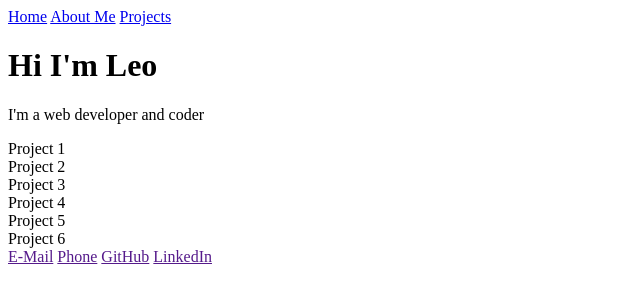
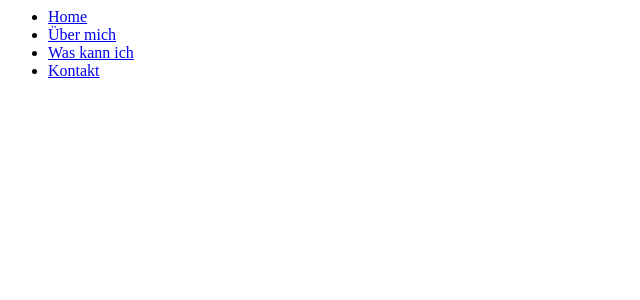
Before and after one commit to FragLeo/LeosWebsite, a plain HTML site: page index.html in a window 1280 px wide. Shown: the whole page, without its empty margins (0-640 px from the left). Drawn offline with Linux system fonts and the light colour scheme.

Commit message:
Update index.html

```diff
--- a/index.html
+++ b/index.html
@@ -1,40 +1,21 @@
-<!DOCTYPE html>
-<html lang="en">
+<!DOCTYPE html lang="de">
+<html>
 <head>
-  <title>Leo's Website</title>
-  <link rel="stylesheet" type="text/css" href="styles/styles.css"/>
+    <title>Leo Forster</title>
+    <link rel="stylesheet" href="styles.css">
 </head>
 <body>
-  <main>
-    <div id="nav">
-        <a class="nav-link" href="#nav">Home</a>
-        <a class="nav-link" href="#intro">About Me</a>
-        <a class="nav-link" href="#projects">Projects</a>
-      <div id="langselect">
-        <a class="lang-select" href="#german"></a>
-        <a class="lang-select" href="#english"></a>
-      </div>
+    <div class="nav">
+        <ul class="nav-list">
+            <li><a href="#intro">Home</a></li>
+            <li><a href="#uebermich">Über mich</a></li>
+            <li><a href="#meinefaehigkeiten">Was kann ich</a></li>
+            <li><a href="#kontakt">Kontakt</a></li>
+        </ul>
     </div>
-    <div id="intro">
-      <h1>Hi I'm Leo</h1>
-      <p>I'm a web developer and coder</p>
-    </div>
-    <div class="about-me" id="aboutme">
-    </div>
-    <div class="projects" id="projects">
-      <div class="project">Project 1</div>
-      <div class="project">Project 2</div>
-      <div class="project">Project 3</div>
-      <div class="project">Project 4</div>
-      <div class="project">Project 5</div>
-      <div class="project">Project 6</div>
-    </div>
-    <div id="contact">
-      <a class="contact-link" href="">E-Mail</a>
-      <a class="contact-link" href="">Phone</a>
-      <a class="contact-link" href="">GitHub</a>
-      <a class="contact-link" href="">LinkedIn</a>
-    </div>
-  </main>
+    <div class="intro"></div>
+    <div class="uebermich"></div>
+    <div class="meinefaehigkeiten"></div>
+    <div class="kontakt"></div>
 </body>
-</hmtl>
+</html>
```
